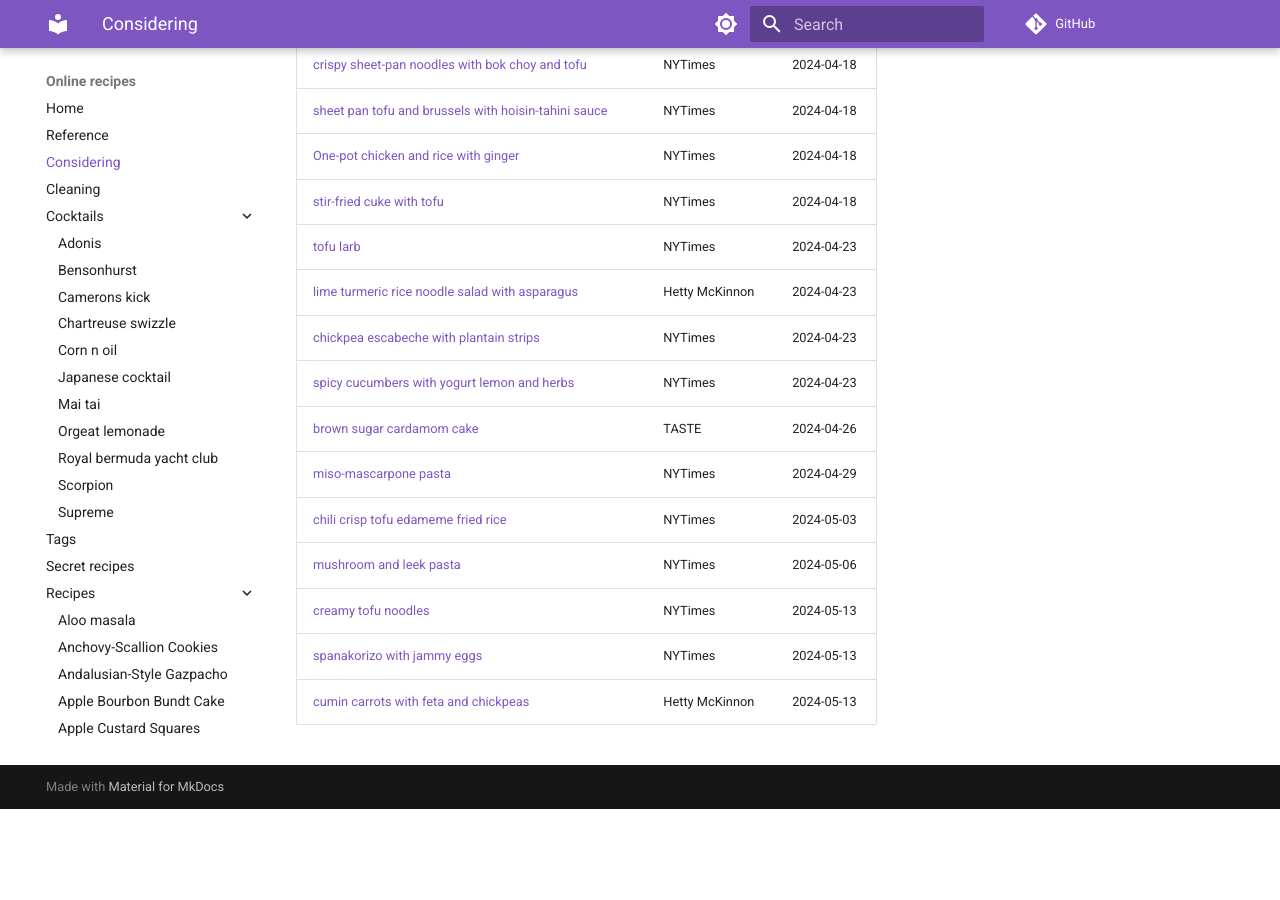
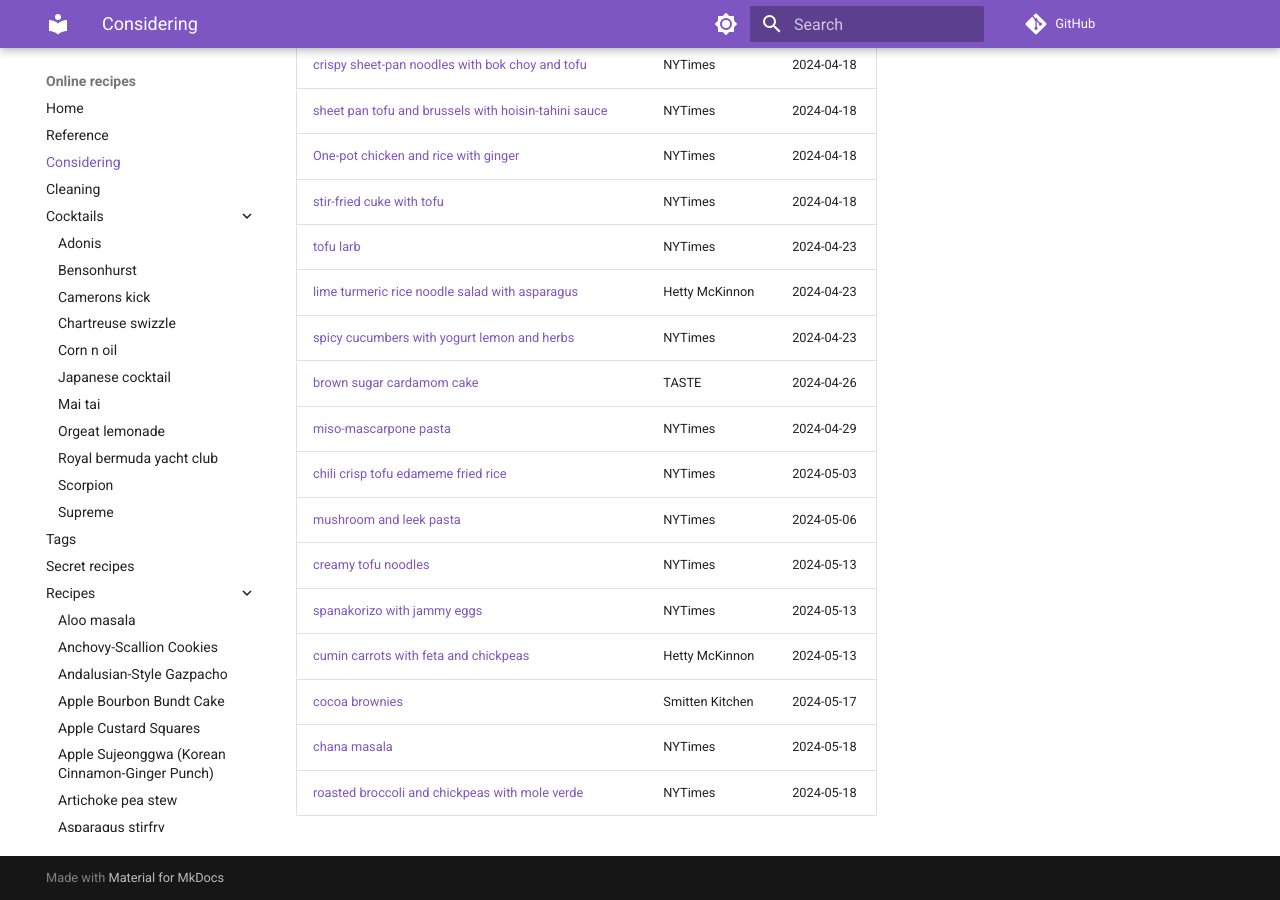
Before and after one commit to billbrod/recipes, an MkDocs documentation site: the page built from docs/considering.md, in a window 1280 px wide and 900 px high, scrolled down 3002 px. Built offline with MkDocs 1.6.1 and Material for MkDocs 9.7.7, drawn with Linux system fonts in a browser that asks for light colours; comment, search, counter and statistics services are not loaded; before the commit the page ends 3811 px from its top, so only the background shows below that.

Commit message:
updates considering

```diff
--- a/docs/considering.md
+++ b/docs/considering.md
@@ -70,7 +70,6 @@
 | [stir-fried cuke with tofu](https://cooking.nytimes.com/recipes/1021338-stir-fried-cucumber-with-tofu)                                                           | NYTimes         | 2024-04-18                       |
 | [tofu larb](https://cooking.nytimes.com/recipes/1022299-tofu-larb)                                                                                               | NYTimes         | 2024-04-23                       |
 | [lime turmeric rice noodle salad with asparagus](https://tovegetableswithlove.substack.com/p/lime-turmeric-rice-noodles-salad)                                   | Hetty McKinnon  | 2024-04-23                       |
-| [chickpea escabeche with plantain strips](https://cooking.nytimes.com/recipes/1024675-chickpeas-escabeche-with-plantain-strips)                                  | NYTimes         | 2024-04-23                       |
 | [spicy cucumbers with yogurt lemon and herbs](https://cooking.nytimes.com/recipes/1021278-spicy-cucumbers-with-yogurt-lemon-and-herbs)                           | NYTimes         | 2024-04-23                       |
 | [brown sugar cardamom cake](https://tastecooking.com/recipes/brown-sugar-cardamom-cake-with-coffee-glaze/)                                                       | TASTE           | 2024-04-26                       |
 | [miso-mascarpone pasta](https://cooking.nytimes.com/recipes/1025274-one-pot-miso-mascarpone-pasta)                                                               | NYTimes         | 2024-04-29                       |
@@ -78,4 +77,7 @@
 | [mushroom and leek pasta](https://cooking.nytimes.com/recipes/1021506-creamy-one-pot-mushroom-and-leek-pasta)                                                    | NYTimes         | 2024-05-06                       |
 | [creamy tofu noodles](https://cooking.nytimes.com/recipes/1021508-creamy-vegan-tofu-noodles)                                                                     | NYTimes         | 2024-05-13                       |
 | [spanakorizo with jammy eggs](https://cooking.nytimes.com/recipes/1025232-spanakorizo-with-jammy-eggs)                                                           | NYTimes         | 2024-05-13                       |
-| [cumin carrots with feta and chickpeas](https://tovegetableswithlove.substack.com/p/cumin-roasted-carrots-with-lemony)                                           | Hetty McKinnon         | 2024-05-13                       |
+| [cumin carrots with feta and chickpeas](https://tovegetableswithlove.substack.com/p/cumin-roasted-carrots-with-lemony)                                           | Hetty McKinnon  | 2024-05-13                       |
+| [cocoa brownies](https://smittenkitchen.com/2010/01/best-cocoa-brownies/)                                                                                        | Smitten Kitchen | 2024-05-17                       |
+| [chana masala](https://cooking.nytimes.com/recipes/1024429-chana-masala)                                                                                         | NYTimes         | 2024-05-18                       |
+| [roasted broccoli and chickpeas with mole verde](https://cooking.nytimes.com/recipes/1025301-roasted-broccoli-and-chickpeas-with-mole-verde)                     | NYTimes         | 2024-05-18                                 |
```
